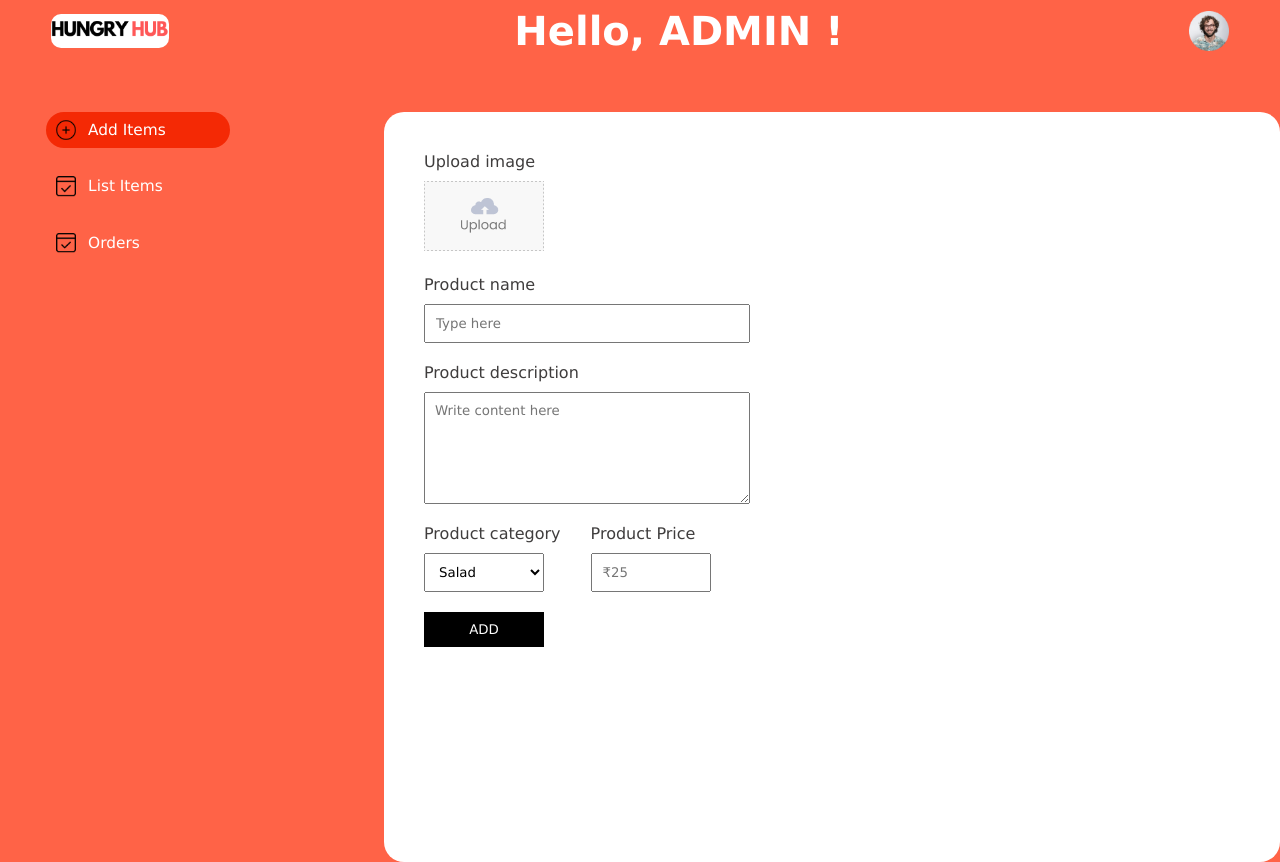
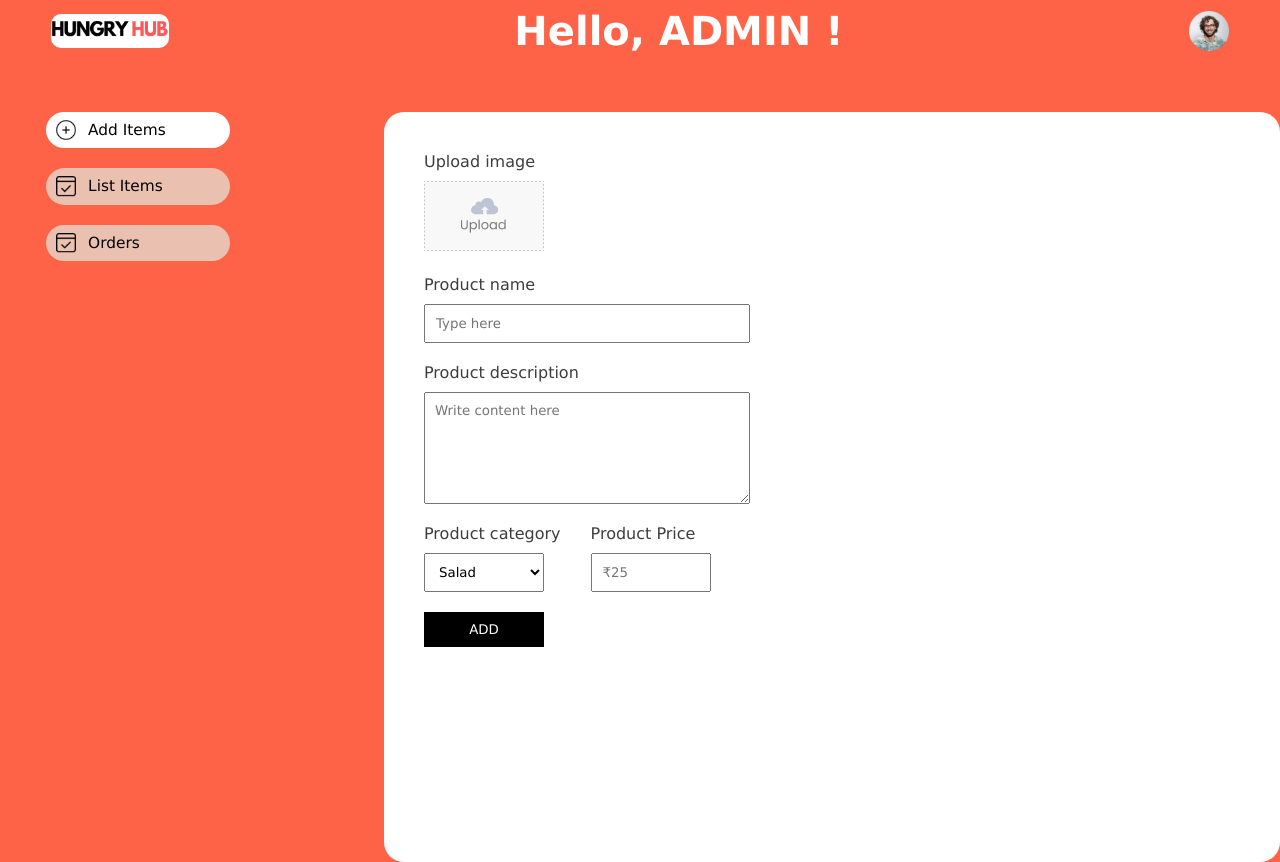
Before and after one commit to Kuldeepagrahari/Hungry-Hub, a React (Vite) app in the folder admin/: page /add in a window 1280 px wide. Built offline with nearby package versions, Linux system fonts and the light colour scheme.

Commit message:
deployed

```diff
--- a/admin/src/assets/assets.js
+++ b/admin/src/assets/assets.js
@@ -14,4 +14,4 @@ export const assets ={
     parcel_icon
 }
 
-export const url = 'http://localhost:4000'
+export const url = 'https://hungry-hub-server.onrender.com'
--- a/admin/src/components/Sidebar/Sidebar.css
+++ b/admin/src/components/Sidebar/Sidebar.css
@@ -15,12 +15,13 @@
     display: flex;
     align-items: center;
     gap: 12px;
-    color: white;
+    color: black;
     /* border: 1px solid #A9A9A9; */
     border-right: 0;
     padding: 8px 10px;
-    border-radius: 3px 0px 0px 3px;
     cursor: pointer;
+    background-color: rgb(234, 192, 177);
+    border-radius: 20px;
 }
 .sidebar{
     font-size: max(1.2vw,10px );
@@ -29,7 +30,7 @@
     width: 20px;
 }
 .sidebar-option.active {
- background-color: rgb(244, 41, 5);
+ background-color: white;
  border-radius: 20px;
  border-color: tomato;
 }
```
